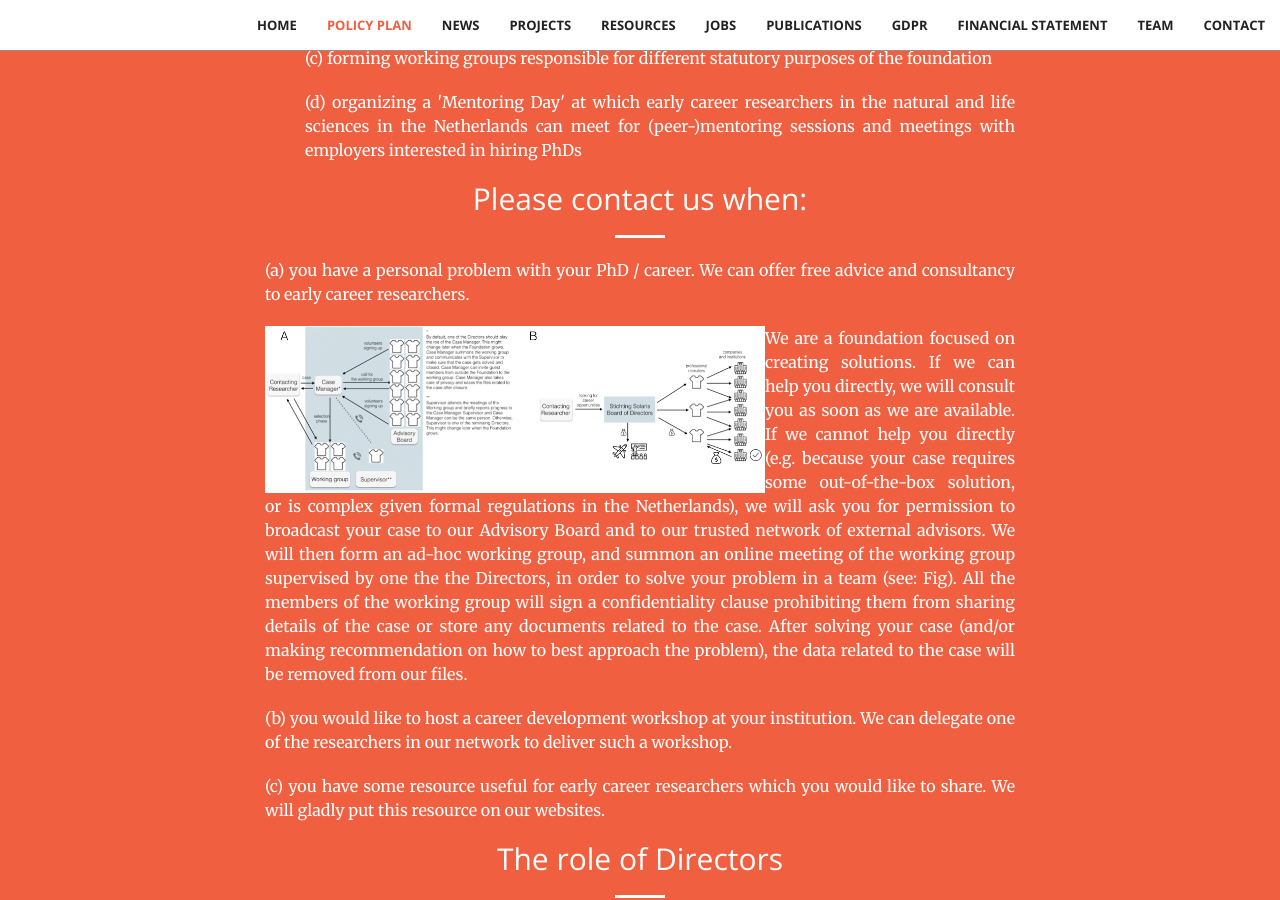
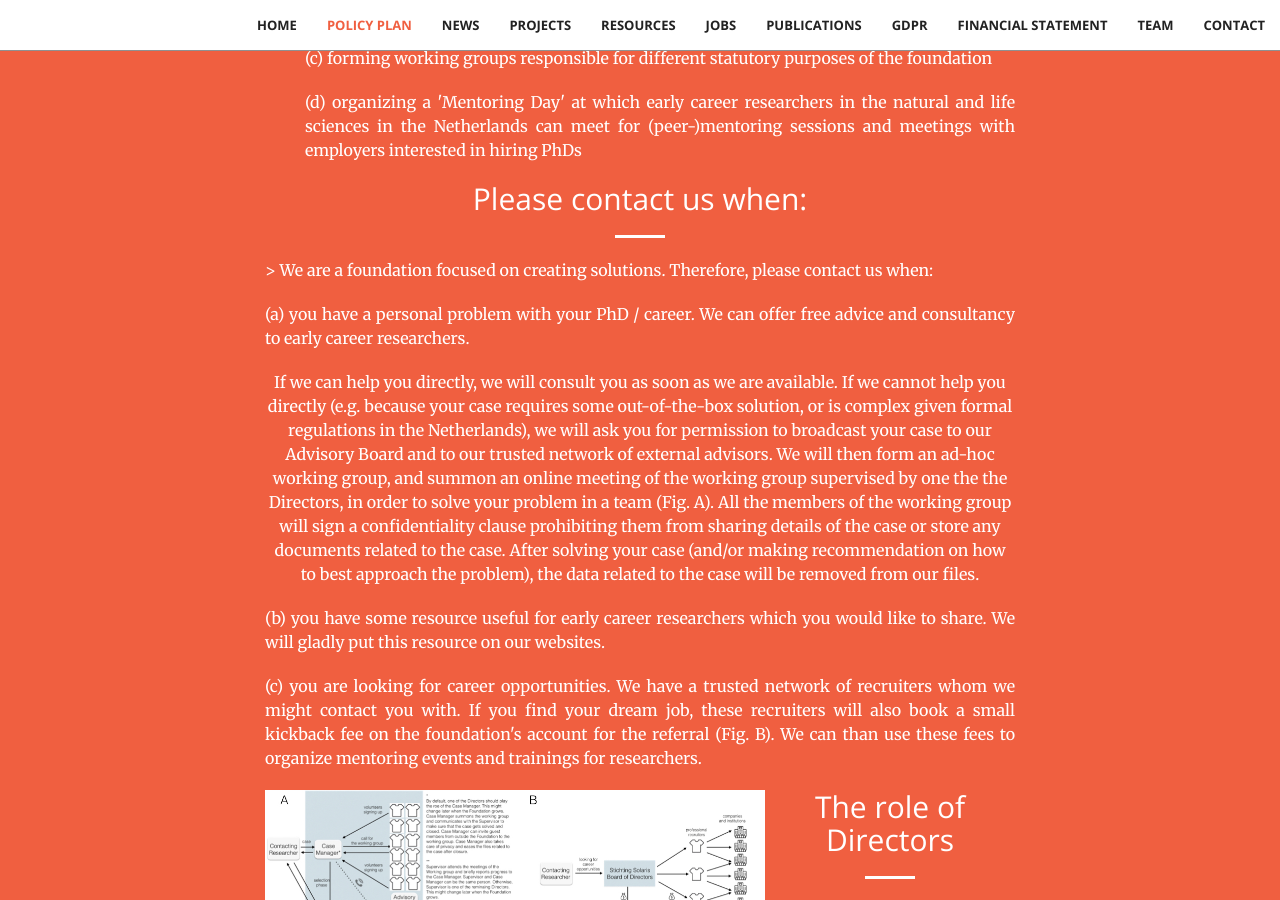
Before and after one commit to stichting-solaris/stichting-solaris.github.io, a Jekyll site: the page built from index.html, in a window 1280 px wide and 900 px high, scrolled down 3041 px. Built offline with Jekyll 4.4.1, drawn with Linux system fonts in a browser that asks for light colours.

Commit message:
Update call-to-action.html

```diff
--- a/_includes/call-to-action.html
+++ b/_includes/call-to-action.html
@@ -90,27 +90,29 @@
 <!-- Please contact us when: -->
                     <h2 class="section-heading">Please contact us when:</h2>
                     <hr class="light">
+                    <p align="justify">> We are a foundation focused on creating solutions.
+                        Therefore, please contact us when:</p>
                     <p align="justify"> (a) you have a personal problem with your PhD / career.
                         We can offer free advice and consultancy to early career researchers. </p>
-
-                        <p align="justify"><img src="img/fig1.jpg" alt='Workflow' width="500" align = "left">
-                        We are a foundation focused on creating solutions.
-                        If we can help you directly, we will consult you as soon as we are available.
+                        <p>If we can help you directly, we will consult you as soon as we are available.
                         If we cannot help you directly (e.g. because your case requires some out-of-the-box solution, or
                         is complex given formal regulations in the Netherlands), we will ask you for permission to broadcast
                         your case to our Advisory Board and to our trusted network of external advisors.
                         We will then form an ad-hoc working group,
                         and summon an online meeting of the working group supervised by one the the Directors,
-                        in order to solve your problem in a team (see: Fig). All the members of the working group
+                        in order to solve your problem in a team (Fig. A). All the members of the working group
                         will sign a confidentiality clause prohibiting them from sharing details of the case
                         or store any documents related to the case.
                         After solving your case (and/or making recommendation on how to best approach the problem),
                         the data related to the case will be removed from our files.
                         </p>
-                    <p align="justify">(b) you would like to host a career development workshop at your institution. We can delegate one of
-                        the researchers in our network to deliver such a workshop.</p>
-                    <p align="justify">(c) you have some resource useful for early career researchers which you would like to share. We will
+                    <p align="justify">(b) you have some resource useful for early career researchers which you would like to share. We will
                         gladly put this resource on our websites.</p>
+                    <p align="justify">(c) you are looking for career opportunities. We have a trusted network of recruiters
+                whom we might contact you with. If you find your dream job, these recruiters will also book a small
+                kickback fee on the foundation's account for the referral (Fig. B). We can than use these fees
+                to organize mentoring events and trainings for researchers.</p>
+                    <p align="justify"><img src="img/fig1.jpg" alt='Workflow' width="500" align = "left">
                     <p></p>
                     <p></p>
                     <p></p>
```
